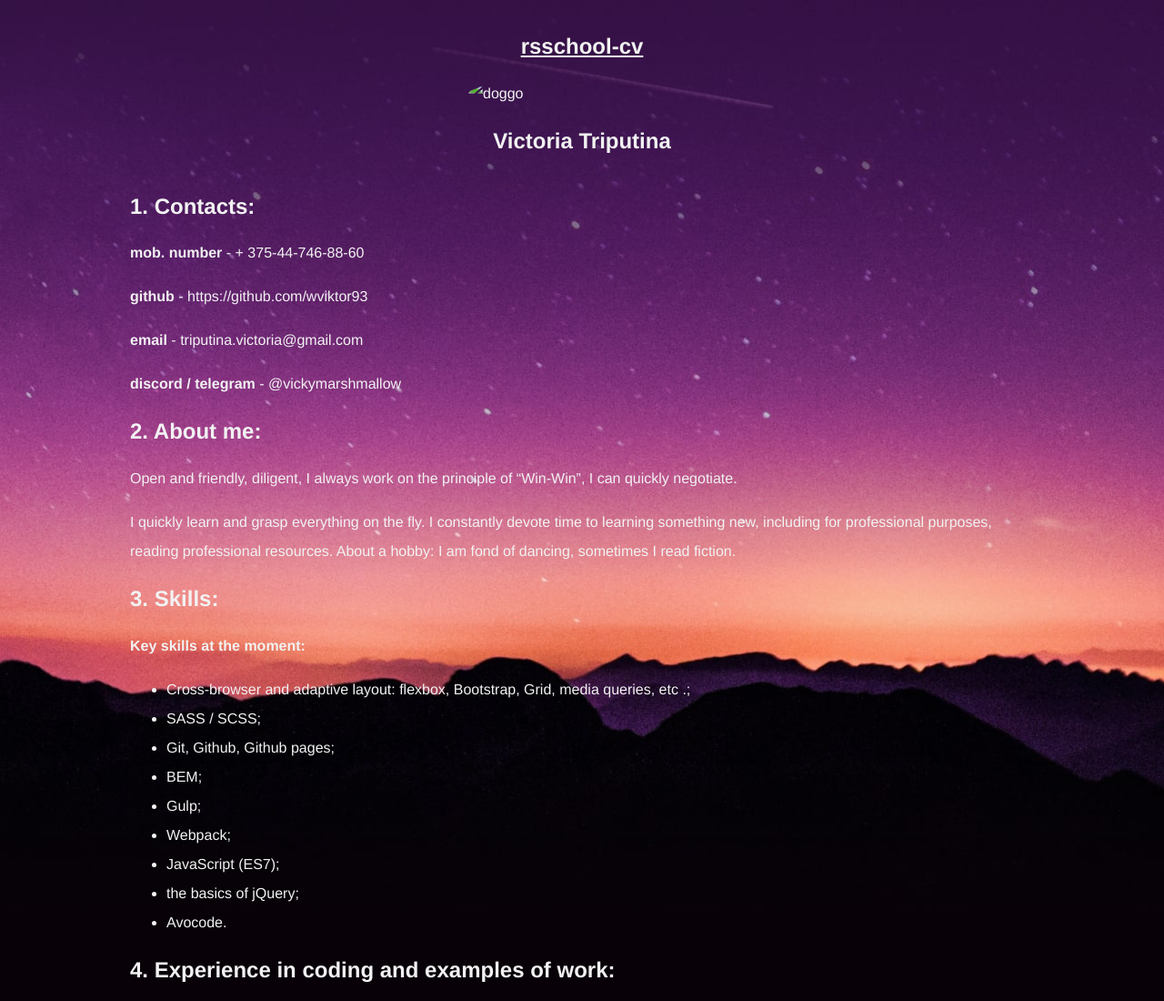
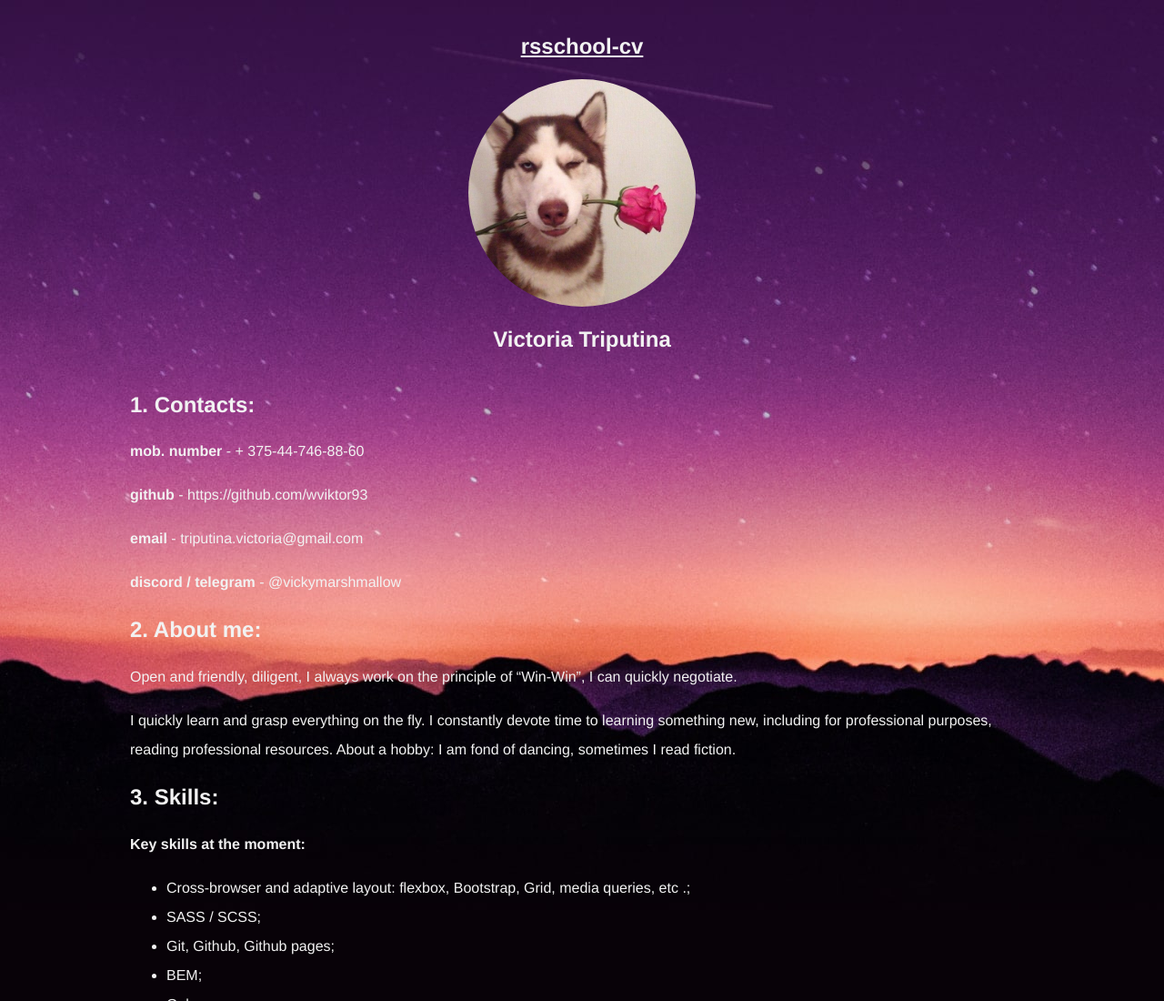
Before and after one commit to hotto-doggo/rsschool-cv, a plain HTML site: page index.html in a window 1280 px wide. Shown: the top 1100 px of the page at 91% size. Drawn offline with Linux system fonts and the light colour scheme.

Commit message:
feat: added avatar image and changed name of avavar in index.html

```diff
--- a/index.html
+++ b/index.html
@@ -17,7 +17,7 @@
             <h1><a href="https://wviktor93.github.io/rsschool-cv/">rsschool-cv</a></h1>
 
             <div class="avatar-wrapper">
-                <img class="avatar" src="ojdepd-qe0s.jpg" alt="doggo">
+                <img class="avatar" src="avatar.jpg" alt="doggo">
             </div>
 
             <h2 id="victoria-triputina">Victoria Triputina</h2>
```
Also changed, not shown: avatar.jpg (added).
